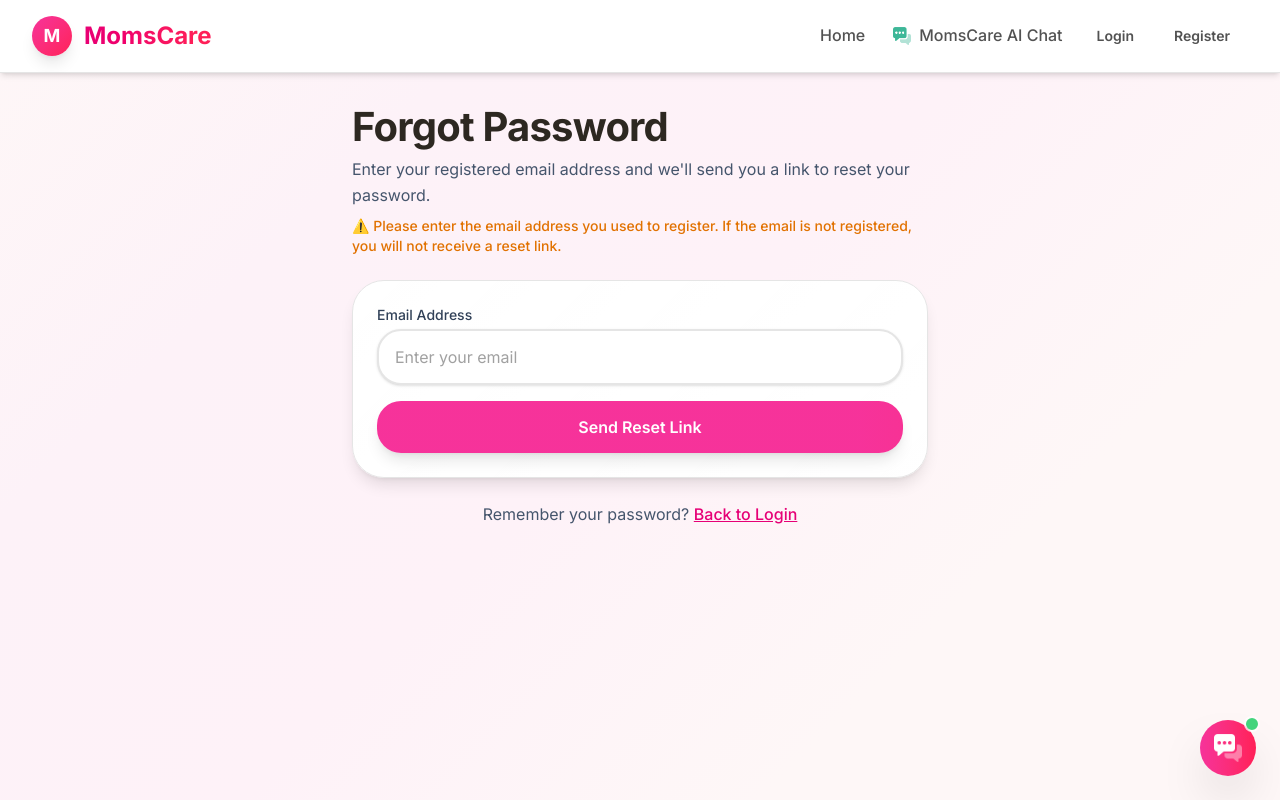
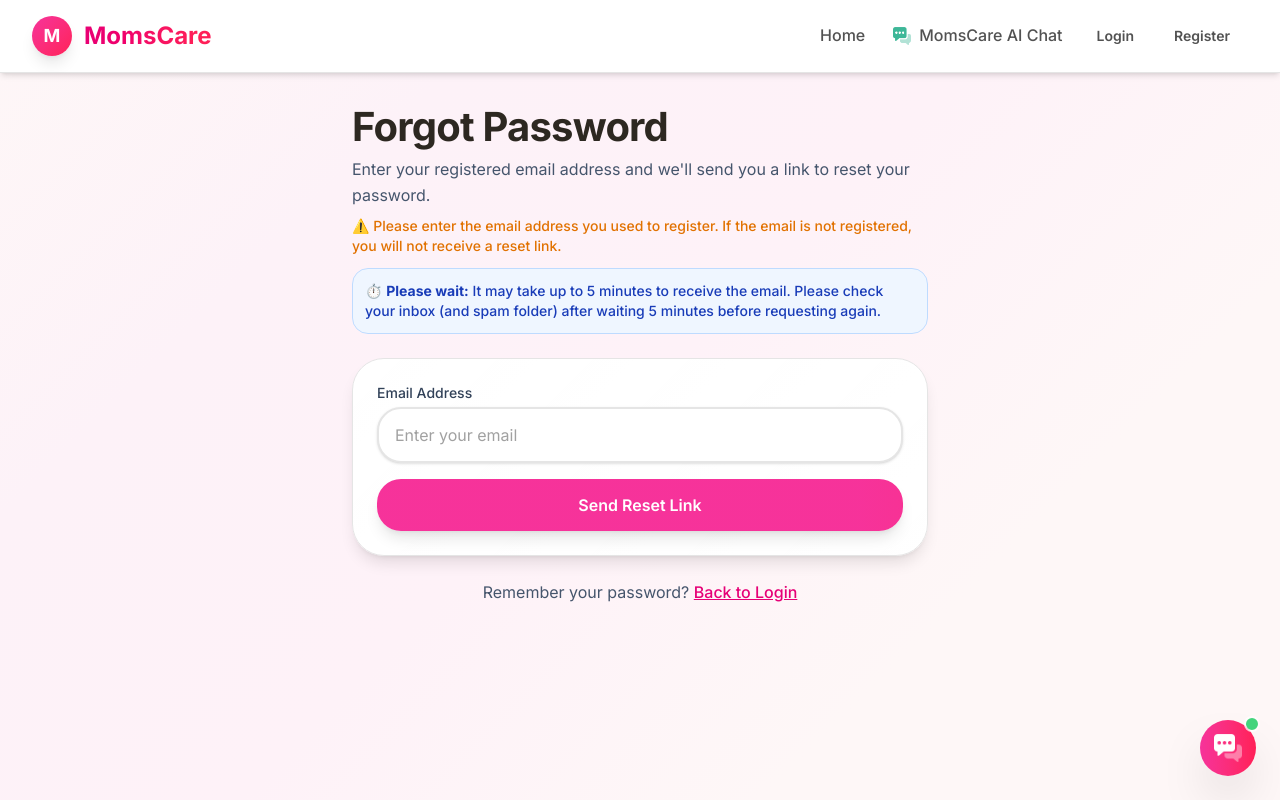
Before and after one commit to dev-fuadhasan/buildathon, a Next.js app: page /forgot-password in a window 1280 px wide. Built offline with nearby package versions, Linux system fonts and the light colour scheme.

Commit message:
Add 5-minute wait notice for password reset emails - Add prominent notice on forgot password page about waiting 5 minutes - Update success message to inform users to wait up to 5 minutes - Better user experience by setting proper expectations for email delivery time

```diff
--- a/app/api/auth/forgot-password/route.ts
+++ b/app/api/auth/forgot-password/route.ts
@@ -128,7 +128,7 @@ export async function POST(req: NextRequest) {
     }
 
     return NextResponse.json({
-      message: "Password reset link has been sent to your email. Please check your inbox (and spam folder).",
+      message: "Password reset link has been sent to your email. Please wait up to 5 minutes for the email to arrive, then check your inbox (and spam folder). If you don't receive it after 5 minutes, you can request a new link.",
     });
   } catch (error: any) {
     console.error("Forgot password error:", error);
--- a/app/forgot-password/page.tsx
+++ b/app/forgot-password/page.tsx
@@ -52,7 +52,7 @@ function ForgotPasswordForm() {
         isOpen: true,
         type: "success",
         title: "Email Sent",
-        message: data.message || "Password reset link has been sent to your email. Please check your inbox (and spam folder).",
+        message: "Password reset link has been sent to your email. Please wait up to 5 minutes for the email to arrive, then check your inbox (and spam folder). If you don't receive it after 5 minutes, you can request a new link.",
       });
 
       // Clear email field
@@ -82,6 +82,11 @@ function ForgotPasswordForm() {
           <p className="text-sm text-amber-600 mt-2 font-medium">
             ⚠️ Please enter the email address you used to register. If the email is not registered, you will not receive a reset link.
           </p>
+          <div className="mt-3 p-3 bg-blue-50 border border-blue-200 rounded-lg">
+            <p className="text-sm text-blue-800 font-medium">
+              ⏱️ <strong>Please wait:</strong> It may take up to 5 minutes to receive the email. Please check your inbox (and spam folder) after waiting 5 minutes before requesting again.
+            </p>
+          </div>
         </div>
 
         <MessagePopup
```
